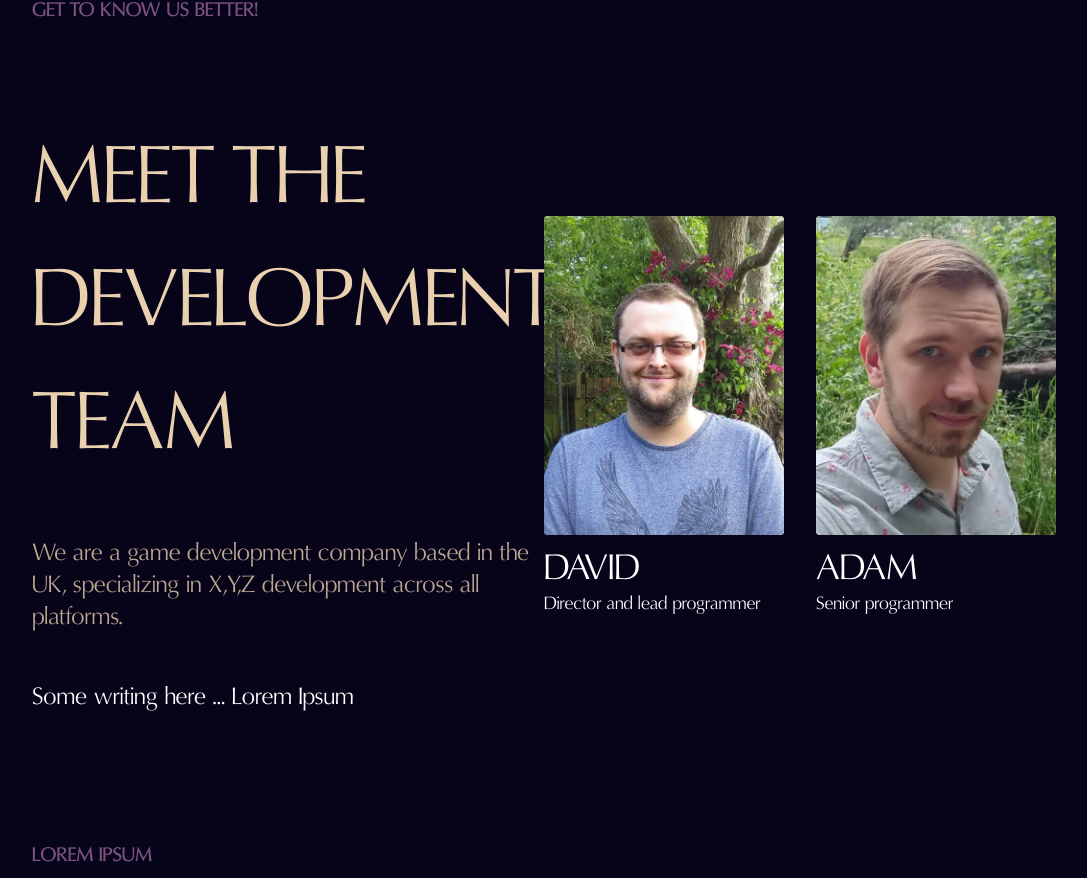
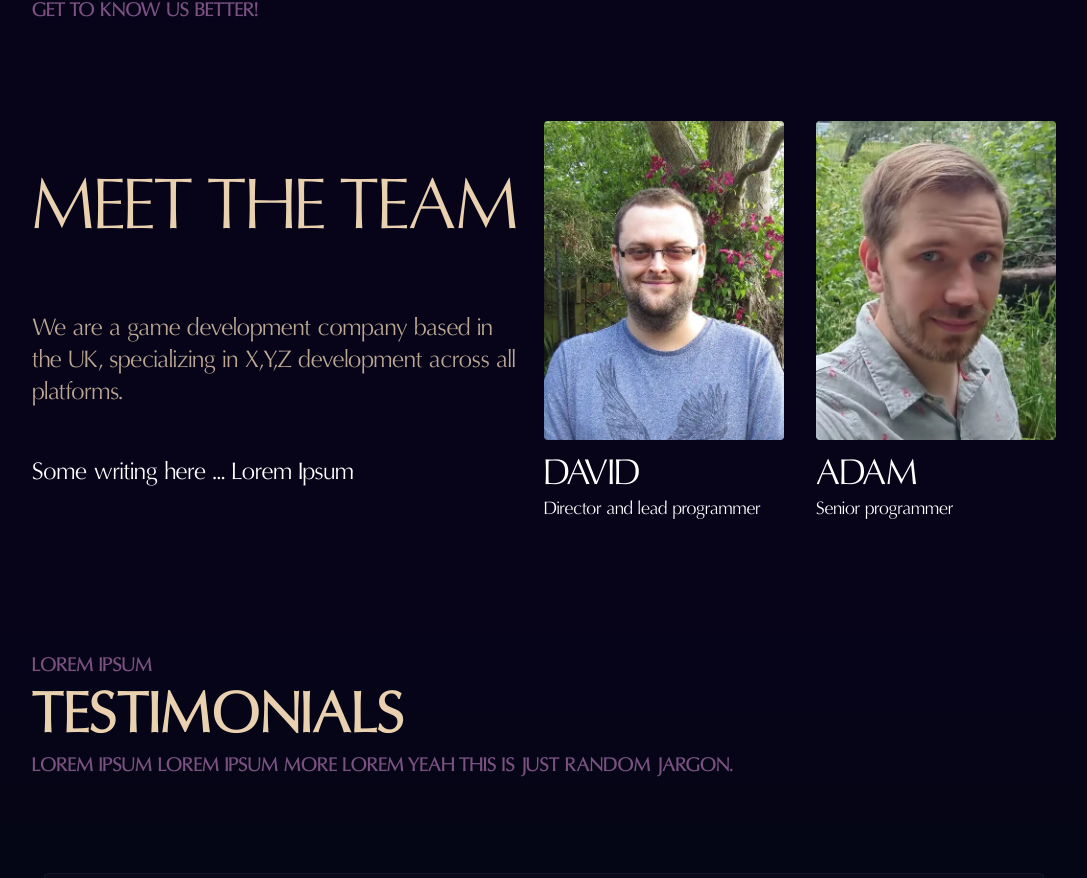
Before and after one commit to Clstialdev/oceanview, a Next.js app: page / in a window 1280 px wide. Shown: the part 5679-6557 px from the top of the page, without its empty margins (96-1183 px from the left). Built offline with nearby package versions, Linux system fonts and the light colour scheme.

Commit message:
team section changes

```diff
--- a/src/pages/projects/[project].tsx
+++ b/src/pages/projects/[project].tsx
@@ -35,7 +35,7 @@ const Project: NextPage = () => {
   return (
     <>
       <Head>
-        <title>Ocean View Games - </title>
+        <title>Ocean View Games - {projectId}</title>
         <meta name="description" content="Ocean View Games is a ..." />
         <link rel="icon" href="/favicon.ico" />
       </Head>
--- a/src/sections/Team.tsx
+++ b/src/sections/Team.tsx
@@ -99,10 +99,10 @@ const Team: NextPage = () => {
               variants={itemVariant}
               className="hidden w-full lg:mt-20 lg:block lg:w-1/2 "
             >
-              <h1 className="font-oregon-light uppercase text-beige sm:text-[82px] xxl:text-8xl xxxl:text-9xl">
-                Meet the <br></br> Development <br></br> Team
+              <h1 className="font-oregon-light uppercase text-beige sm:text-[72px] xxl:text-7xl xxxl:text-8xl">
+                Meet the Team
               </h1>
-              <p className="font-oregon my-12 text-lg text-beige text-opacity-80 lg:text-2xl">
+              <p className="font-oregon my-12 pr-6 text-lg text-beige text-opacity-80 lg:text-2xl">
                 We are a game development company based in the UK, specializing
                 in X,Y,Z development across all platforms.
               </p>
@@ -123,7 +123,7 @@ const Team: NextPage = () => {
                     className="relative h-full w-1/2 duration-300 last:py-4 hover:cursor-pointer hover:opacity-90 last:sm:py-0"
                     onClick={() => setSelectedMember(index)}
                   >
-                    <div className="relative h-[80%] w-full overflow-hidden rounded bg-red-200">
+                    <div className="relative h-[80%] max-h-[600px] w-full max-w-[400px] overflow-hidden rounded ">
                       <Image
                         src={"/team/" + member.image}
                         height={1000}
```
